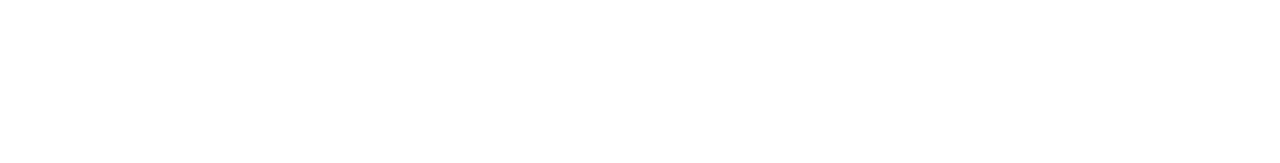
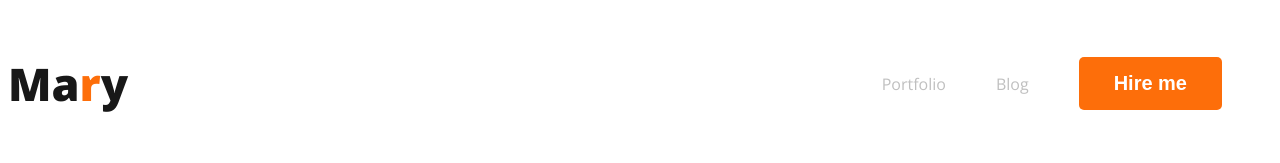
Before and after one commit to arhamchowdhury1218/my-portfolio, a plain HTML site: page index.html in a window 1280 px wide. Drawn offline with nearby package versions, Linux system fonts and the light colour scheme.

Commit message:
nav bar completed

```diff
--- a/index.html
+++ b/index.html
@@ -1,13 +1,35 @@
 <!DOCTYPE html>
 <html lang="en">
+
 <head>
     <meta charset="UTF-8">
     <meta name="viewport" content="width=device-width, initial-scale=1.0">
     <title>Web Developer Portfolio </title>
+
+    <link rel="preconnect" href="https://fonts.googleapis.com">
+    <link rel="preconnect" href="https://fonts.gstatic.com" crossorigin>
+    <link href="https://fonts.googleapis.com/css2?family=Open+Sans:wght@400;700;800&display=swap" rel="stylesheet">
+    <link rel="stylesheet" href="styles/styles.css">
 </head>
+
 <body>
 
     <header>
+        <nav>
+            <h3 class="nav-title">Ma<span class="primary-text">r</span>y</h3>
+
+            <ul class="first">
+                <li><a href="">Portfolio</a></li>
+                <li><a href="">Blog</a></li>
+                <li><button class="btn-primary">Hire me</button></li>
+
+
+
+
+
+
+            </ul>
+        </nav>
 
     </header>
 
@@ -18,4 +40,5 @@
 
     </footer>
 </body>
+
 </html>
--- /dev/null
+++ b/styles/styles.css
@@ -0,0 +1,65 @@
+/* common shared styles */
+
+body {
+    font-family: 'Open Sans', sans-serif;
+
+}
+
+/* nav related styles */
+
+nav {
+
+    display: flex;
+    align-items:center;
+    justify-content: space-between;
+}
+
+.nav-title {
+
+    color: var(--Dark-01, #181818);
+    font-size: 45px;
+    font-weight: 800;
+
+}
+
+.primary-text {
+
+    color: #FD6E0A;
+    font-size: 45px;
+    font-weight: 800;
+
+}
+
+nav>ul {
+
+    display: flex;
+    align-items: center;
+
+}
+
+nav li {
+
+    list-style: none;
+    margin-right: 50px;
+
+
+}
+
+nav a {
+
+    text-decoration: none;
+
+    color: rgba(0, 0, 0, 0.25);
+}
+
+.btn-primary {
+
+    border-radius: 5px;
+    background: #FD6E0A;
+    border: 0;
+    color: var(--White-Color, #FFF);
+    font-size: 20px;
+    font-weight: 700;
+    padding: 15px 35px;
+
+}
```
